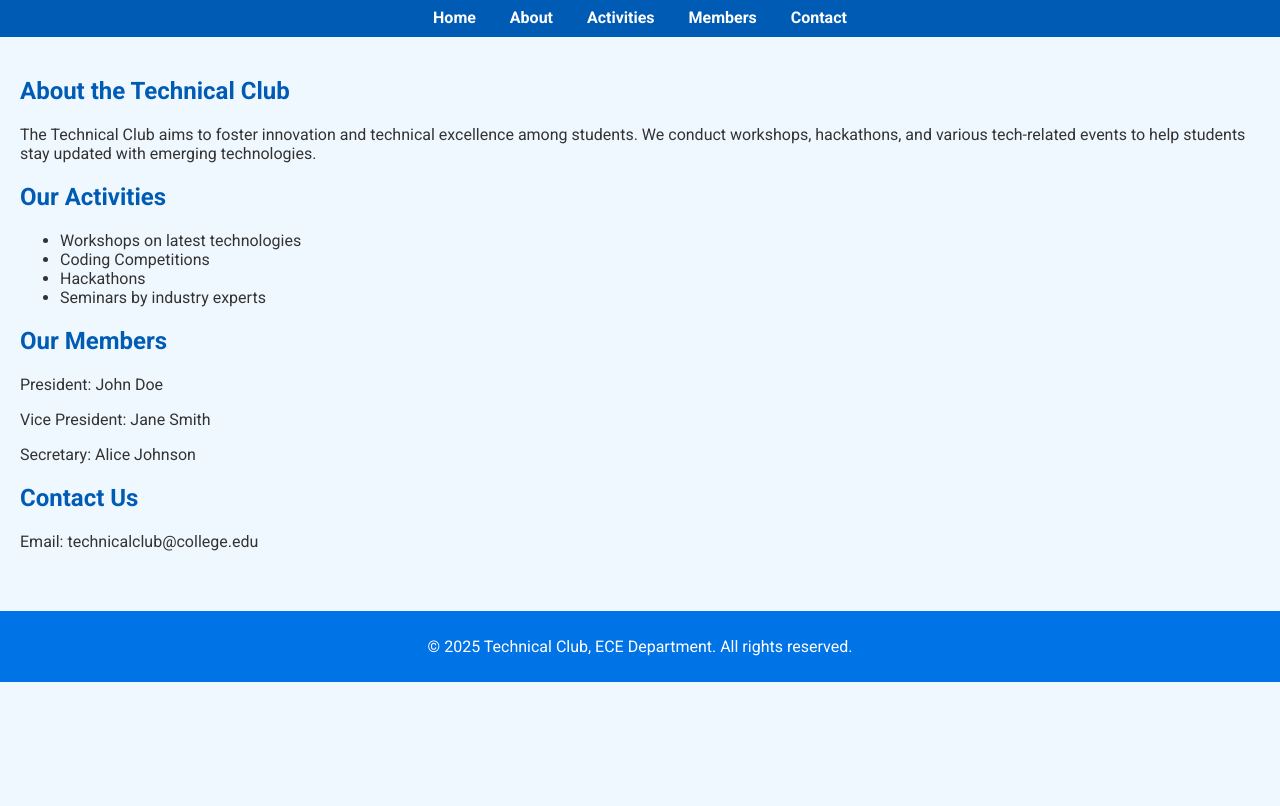
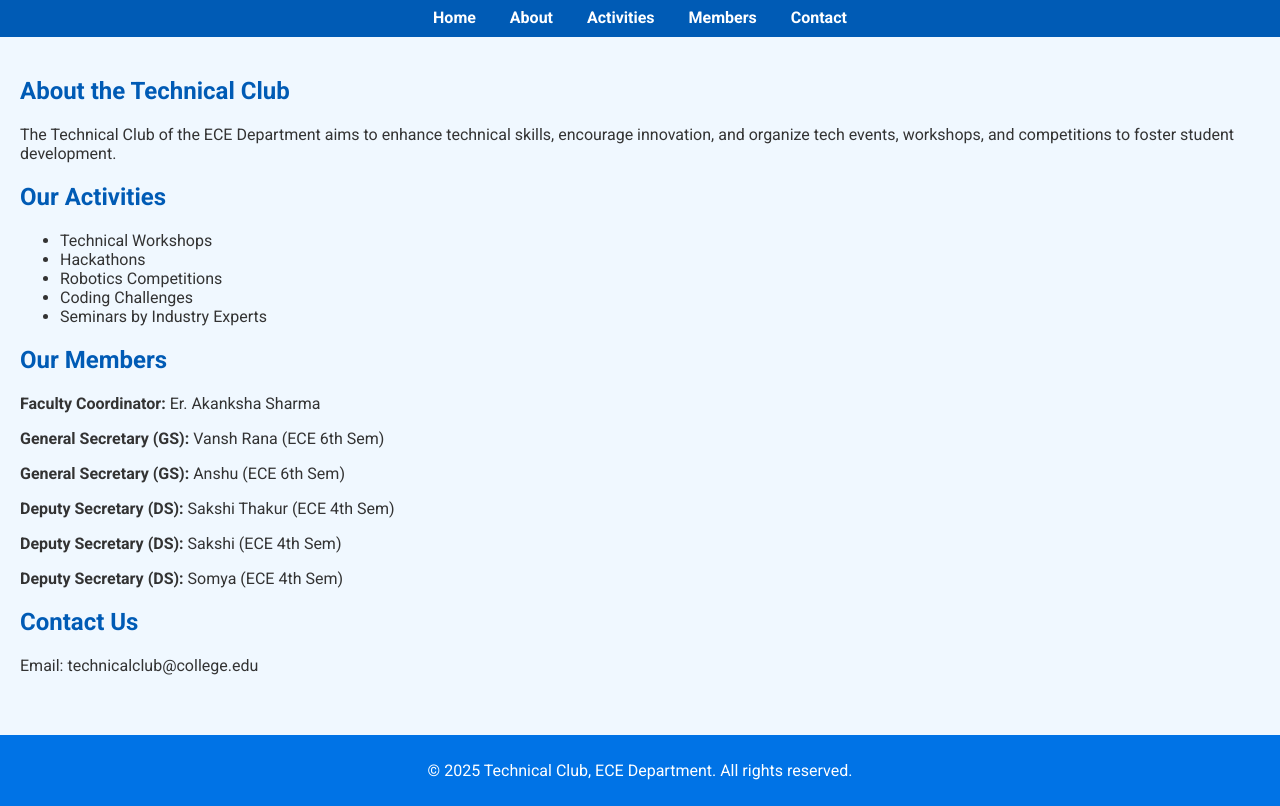
Before and after one commit to OjasDharma2727/ece-department-website, a plain HTML site: page technical-club.html in a window 1280 px wide. Shown: the part 80-886 px from the top of the page. Before the commit the page ends 800 px from the top, so only its background shows below. Drawn offline with Linux system fonts and the light colour scheme.

Commit message:
Update technical-club.html

```diff
--- a/technical-club.html
+++ b/technical-club.html
@@ -45,12 +45,6 @@
       .section h2 {
         color: #005bb5;
       }
-      .club-image {
-        width: 100%;
-        max-height: 400px;
-        object-fit: cover;
-        border-radius: 10px;
-      }
       footer {
         background-color: #0073e6;
         color: white;
@@ -75,27 +69,35 @@
       <section id="about" class="section">
         <h2>About the Technical Club</h2>
         <p>
-          The Technical Club aims to foster innovation and technical excellence
-          among students. We conduct workshops, hackathons, and various
-          tech-related events to help students stay updated with emerging
-          technologies.
+          The Technical Club of the ECE Department aims to enhance technical
+          skills, encourage innovation, and organize tech events, workshops, and
+          competitions to foster student development.
         </p>
       </section>
+
       <section id="activities" class="section">
         <h2>Our Activities</h2>
         <ul>
-          <li>Workshops on latest technologies</li>
-          <li>Coding Competitions</li>
+          <li>Technical Workshops</li>
           <li>Hackathons</li>
-          <li>Seminars by industry experts</li>
+          <li>Robotics Competitions</li>
+          <li>Coding Challenges</li>
+          <li>Seminars by Industry Experts</li>
         </ul>
       </section>
+
       <section id="members" class="section">
         <h2>Our Members</h2>
-        <p>President: John Doe</p>
-        <p>Vice President: Jane Smith</p>
-        <p>Secretary: Alice Johnson</p>
+        <p><strong>Faculty Coordinator:</strong> Er. Akanksha Sharma</p>
+        <p><strong>General Secretary (GS):</strong> Vansh Rana (ECE 6th Sem)</p>
+        <p><strong>General Secretary (GS):</strong> Anshu (ECE 6th Sem)</p>
+        <p>
+          <strong>Deputy Secretary (DS):</strong> Sakshi Thakur (ECE 4th Sem)
+        </p>
+        <p><strong>Deputy Secretary (DS):</strong> Sakshi (ECE 4th Sem)</p>
+        <p><strong>Deputy Secretary (DS):</strong> Somya (ECE 4th Sem)</p>
       </section>
+
       <section id="contact" class="section">
         <h2>Contact Us</h2>
         <p>Email: technicalclub@college.edu</p>
```
